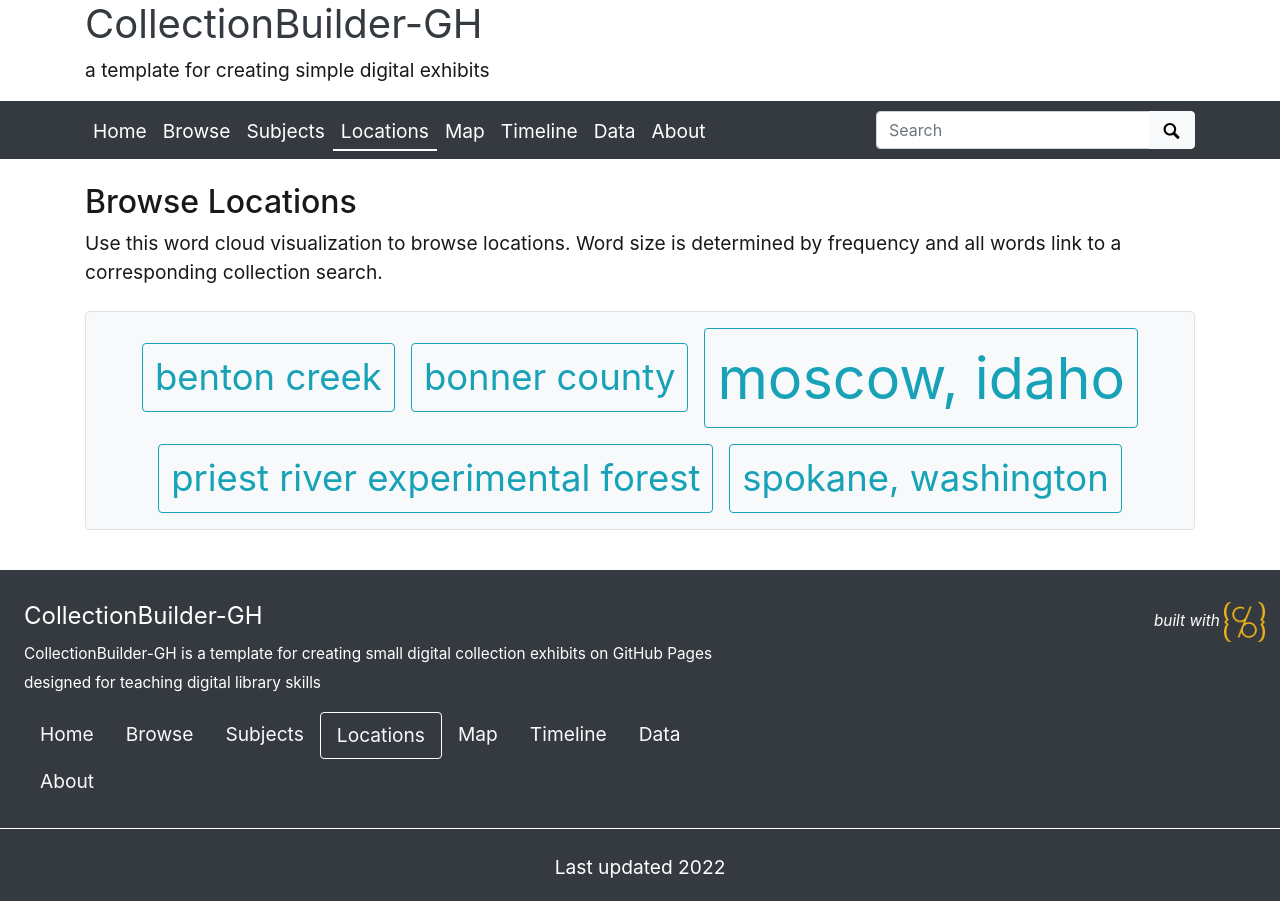
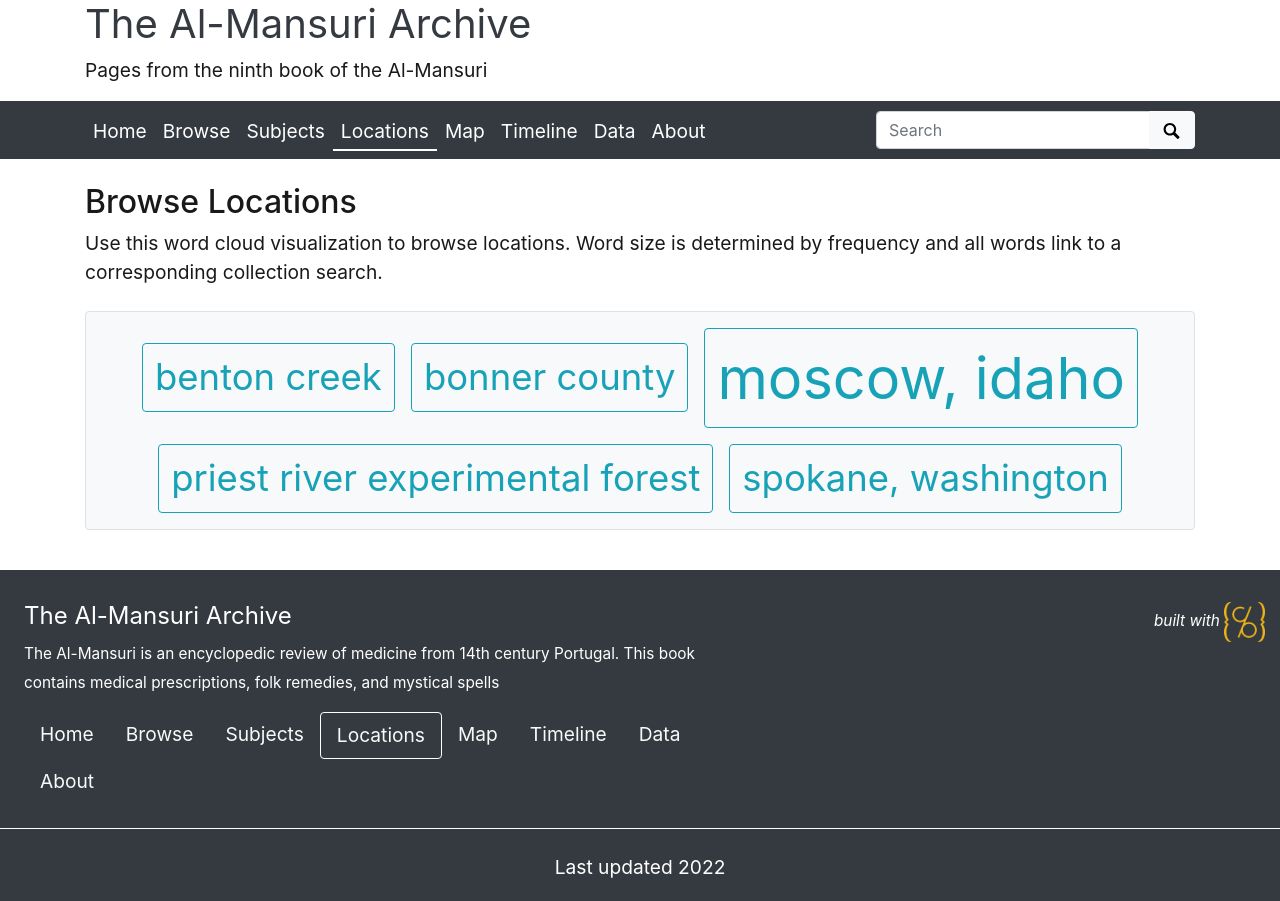
Before and after one commit to apbrooks1/AlMansuri_archive, a Jekyll site: the page built from pages/locations.md, in a window 1280 px wide. Built offline with Jekyll 4.4.1, drawn with Linux system fonts in a browser that asks for light colours.

Commit message:
Update _config.yml

```diff
--- a/_config.yml
+++ b/_config.yml
@@ -20,14 +20,14 @@ source-code: https://github.com/CollectionBuilder/collectionbuilder-gh
 # SITE SETTINGS
 #
 # title of site appears in banner
-title: CollectionBuilder-GH
+title: The Al-Mansuri Archive
 # tagline, a short phrase that will appear throughout the site in the top banner
-tagline: a template for creating simple digital exhibits
+tagline: Pages from the ninth book of the Al-Mansuri
 # description appears in meta tags and other locations
 # this description might appear in search result lists, keep around 160 characters max
-description: "CollectionBuilder-GH is a template for creating small digital collection exhibits on GitHub Pages designed for teaching digital library skills"
+description: The Al-Mansuri is an encyclopedic review of medicine from 14th century Portugal. This book contains medical prescriptions, folk remedies, and mystical spells
 # creator of the digital collection, to appear in meta tags; we typically use our GitHub usernames but feel free to just use your name
-author: CollectionBuilder
+author: Allison Brooks and Lily Prince
 
 ##########
 # COLLECTION SETTINGS
```
